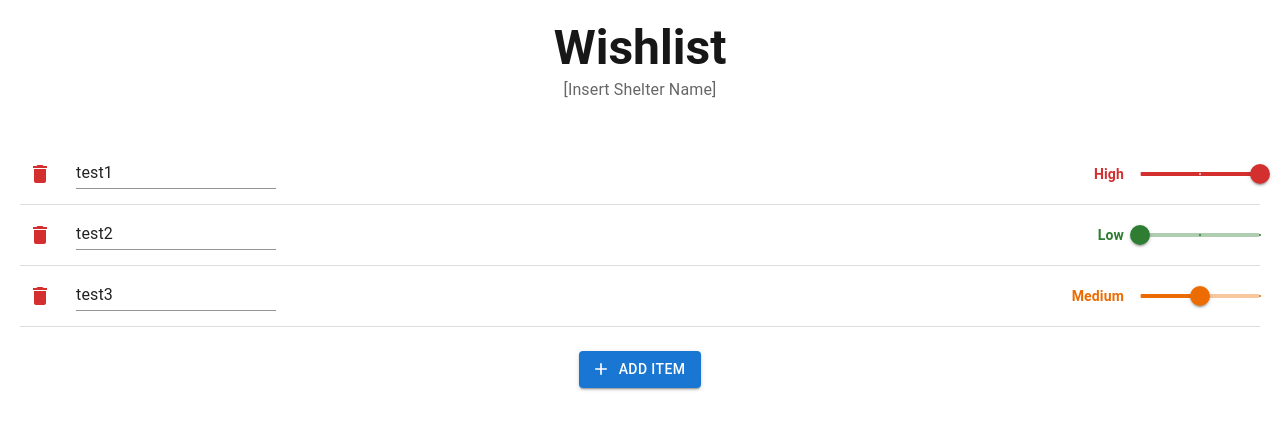
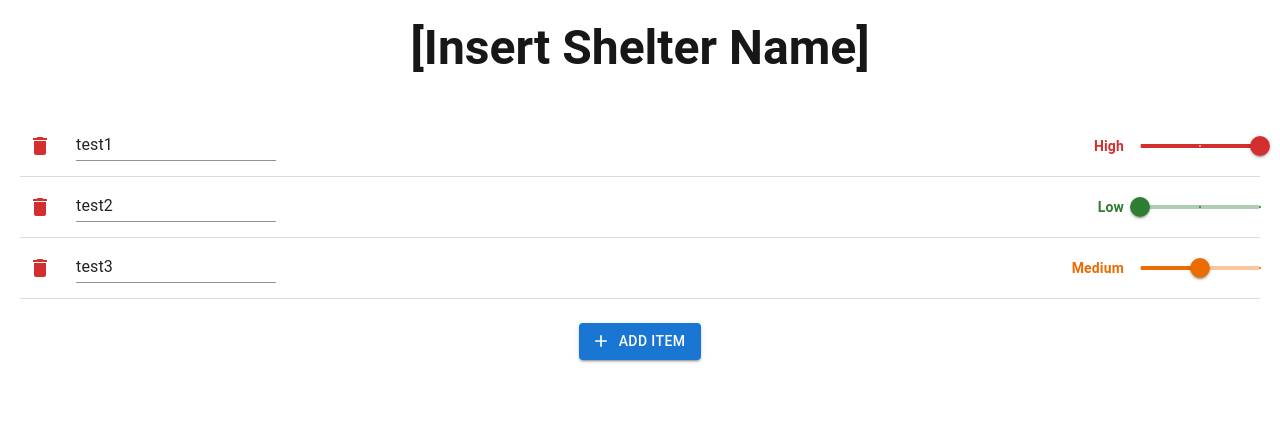
Before and after one commit to ssihala/shelter-site, a Next.js app: page /shelterWishlist in a window 1280 px wide. Shown: the top 430 px of the page. Built offline with nearby package versions, Linux system fonts and the light colour scheme.

Commit message:
Update page.tsx

```diff
--- a/app/shelterWishlist/page.tsx
+++ b/app/shelterWishlist/page.tsx
@@ -62,10 +62,7 @@ export default function WishlistPage() {
       {/* Header */}
       <Box textAlign="center" mb={4}>
         <Typography variant="h3" fontWeight="bold">
-          Wishlist
-        </Typography>
-        <Typography variant="subtitle1" color="text.secondary">
-          [Insert Shelter Name]
+            [Insert Shelter Name]
         </Typography>
       </Box>
 
```
